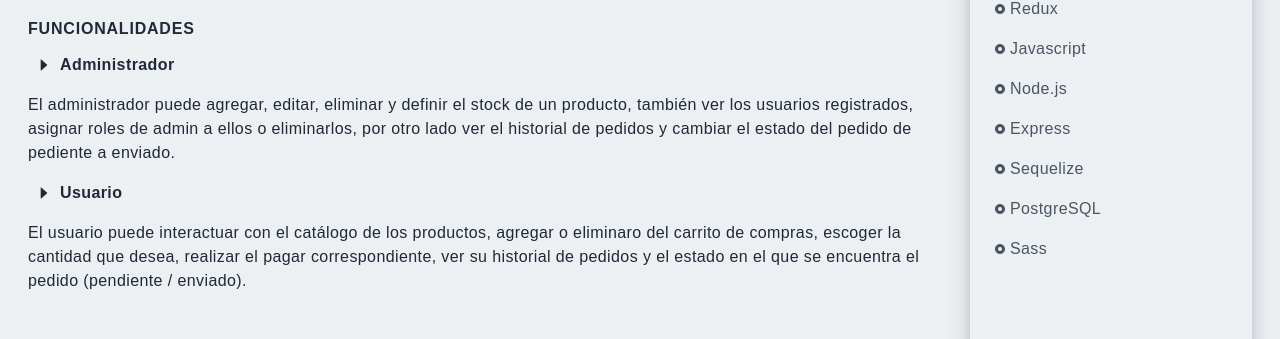
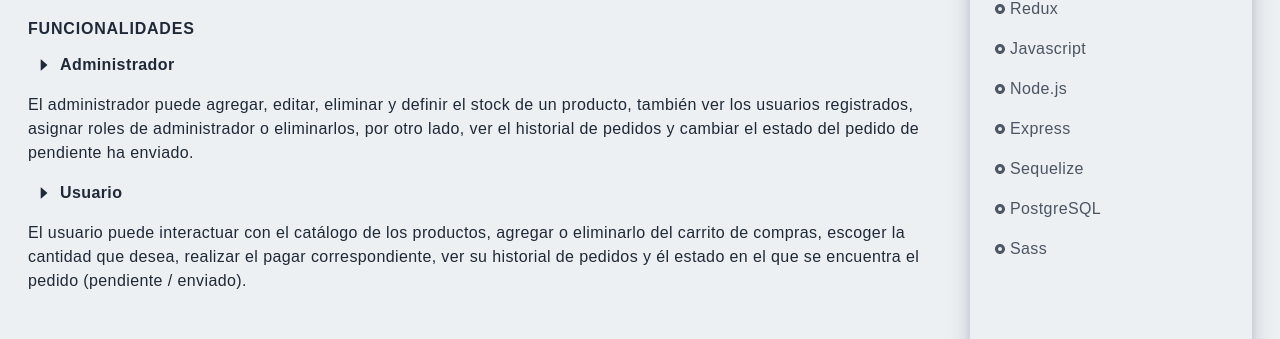
Before and after one commit to RafaMojica/Portfolio-Rafael-Mojica, a Next.js app: page /ComoEnCasa in a window 1280 px wide. Shown: the part 371-710 px from the top of the page. Built offline with nearby package versions, Linux system fonts and the light colour scheme.

Commit message:
FIX: Corrección de ortografia

```diff
--- a/pages/ComoEnCasa.jsx
+++ b/pages/ComoEnCasa.jsx
@@ -19,15 +19,15 @@ const ComoEnCasa = () => {
           <h4 className="flex items-center"><AiFillCaretRight className="mx-2"/>Administrador</h4>
           <p className="py-4">
             El administrador puede agregar, editar, eliminar y definir el stock de un producto,
-            también ver los usuarios registrados, asignar roles de admin a ellos
-            o eliminarlos, por otro lado ver el historial de pedidos y cambiar
-            el estado del pedido de pediente a enviado.
+            también ver los usuarios registrados, asignar roles de administrador
+            o eliminarlos, por otro lado, ver el historial de pedidos y cambiar
+            el estado del pedido de pendiente ha enviado.
           </p>
           <h4 className="flex items-center"><AiFillCaretRight className="mx-2"/>Usuario</h4>
           <p className="py-4">
             El usuario puede interactuar con el catálogo de los productos, agregar o
-            eliminaro del carrito de compras, escoger la cantidad que desea,
-            realizar el pagar correspondiente, ver su historial de pedidos y el
+            eliminarlo del carrito de compras, escoger la cantidad que desea,
+            realizar el pagar correspondiente, ver su historial de pedidos y él
             estado en el que se encuentra el pedido (pendiente / enviado).
           </p>
           <div className="flex justify-around flex-wrap">
--- a/pages/RRHH.jsx
+++ b/pages/RRHH.jsx
@@ -27,13 +27,13 @@ const RRHH = () => {
             oficinas, también puede ver si el usuario se encuentra activo o
             ausente en el trabajo, ver su historial de asistencia y filtrarlos
             por mes/año, ver novedades solicitadas por los usuarios y cambiar su
-            estado (pendiente / aprobado / rechazado )
+            estado (pendiente / aprobado / rechazado)
           </p>
           <h4 className="flex items-center"><AiFillCaretRight className="mx-2"/>Usuario</h4>
           <p className="py-4">
             El usuario puede ver su perfil, datos laborales y editar
             determinados campos, ver las oficinas que cuenta la empresa, fichar
-            asistencia y ver historial donde puede filtrlas por mes/año, ver su
+            asistencia y ver historial donde puede filtrar por mes/año, ver su
             equipo de trabajo, información de ellos y quien se encuentra activo
             o ausente, solicitar novedades y ver el estado de las novedades
             solicitadas (pendiente / aprobado / rechazado)
--- a/pages/WatchMe.jsx
+++ b/pages/WatchMe.jsx
@@ -23,7 +23,7 @@ const WhatchMe = () => {
           <p className="py-4">
             El usuario puede listar, buscar e interactuar con un amplio catálogo
             de películas y series, puede registrarse, iniciar sesión, añadir o
-            eliminar películas o series de sus favoritos. Por otro lado puede
+            eliminar películas o series de sus favoritos. Por otro lado, puede
             ver otros usuarios registrados y sus listas de favoritos.
           </p>
           <div className="flex justify-around flex-wrap">
--- a/utils/dataProject.js
+++ b/utils/dataProject.js
@@ -20,7 +20,7 @@ const dataProjects = [
     type: "Aplicacíon Web",
     projectUrl: "/WatchMe",
     image: HomeWatchMe,
-    sumamary: "Sitio Web enfocado de películas y series de televisión",
+    sumamary: "Sitio Web enfocado en películas y series de televisión",
     technologies: ["React.js", "Redux", "Javascript", "Node.js", "Express", "Sequelize", "PostgreSQL", "Sass" ],
     backUrl: "https://github.com/RafaMojica/BACK-Web-WatchMe",
     frontUrl: "https://github.com/RafaMojica/FRONT-Web-WatchMe",
```
